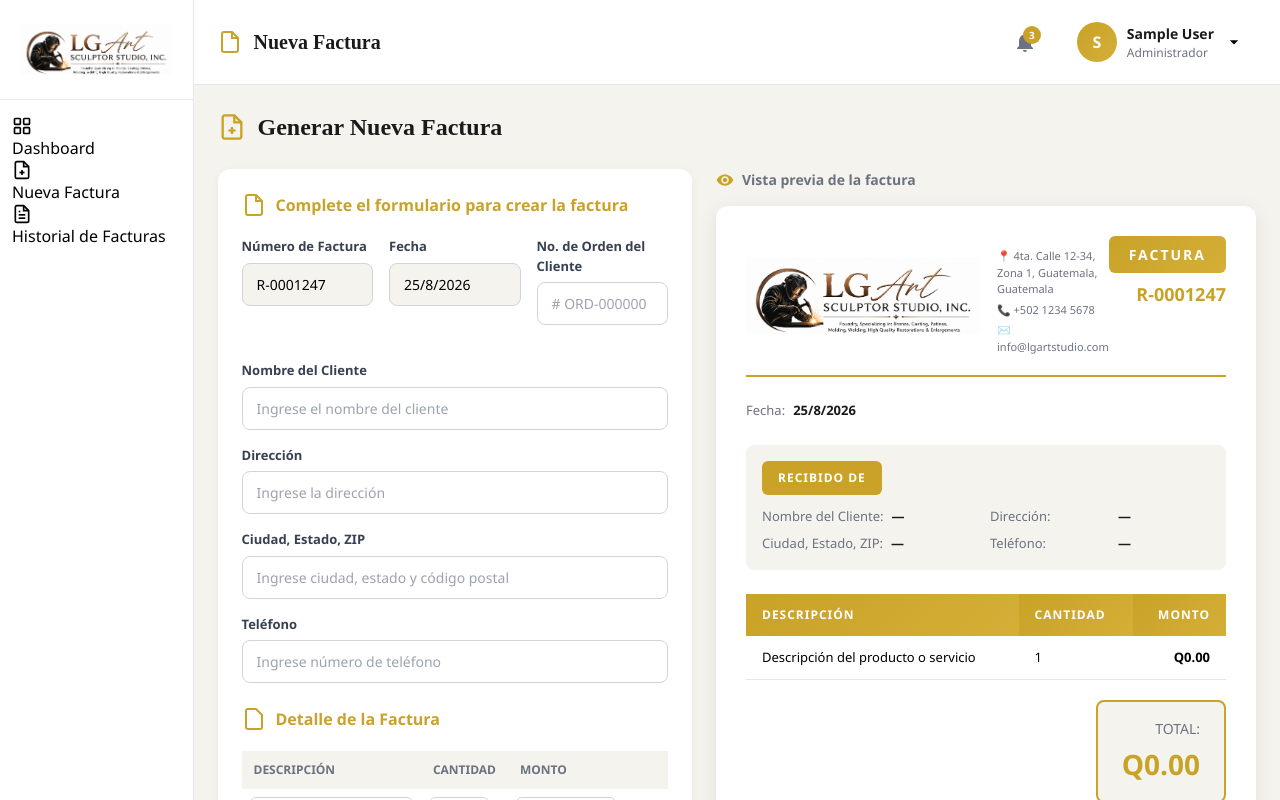
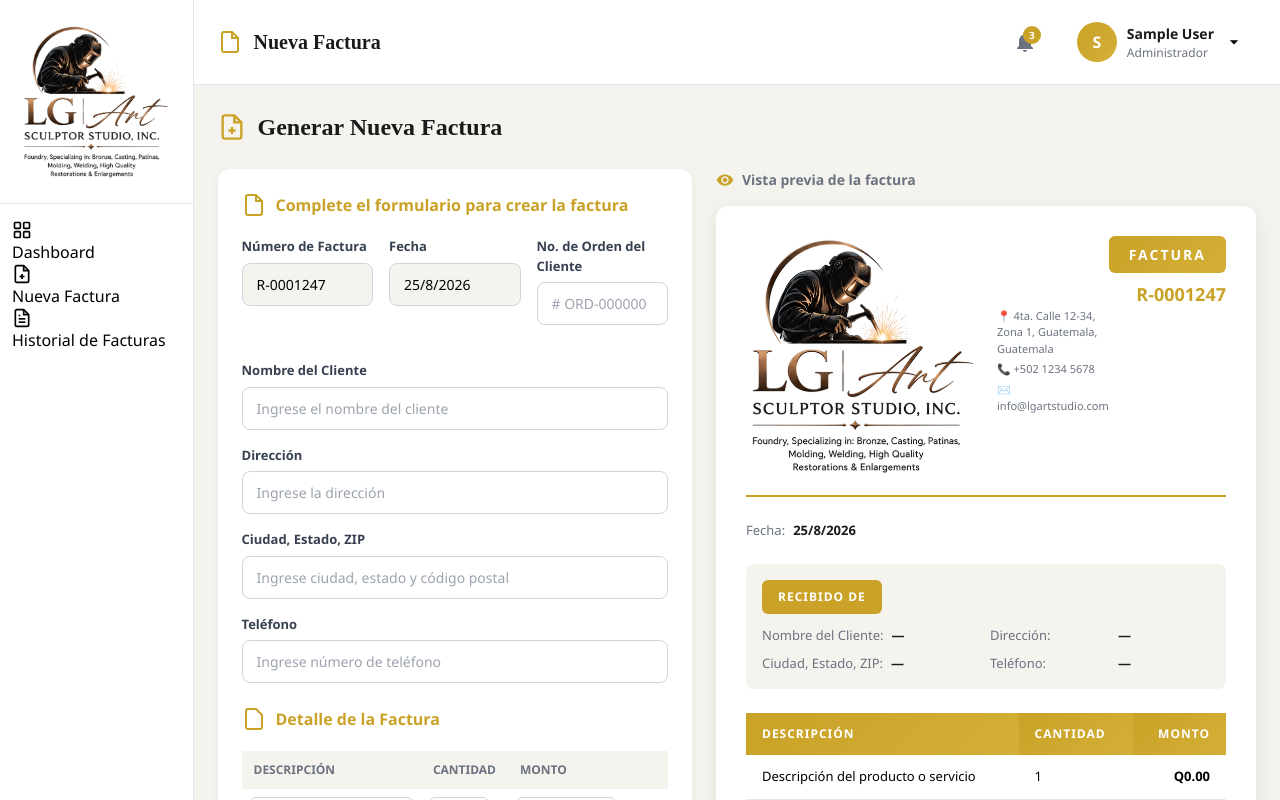
Before and after one commit to garcialu0811-sys/Factura, a Next.js app: page /invoices/new in a window 1280 px wide. Shown: the top 800 px of the page. Built offline with nearby package versions, Linux system fonts and the light colour scheme; no server answers; the database is empty; sample sign-in values are in the browser's storage.

Commit message:
Use logo-login.png everywhere

```diff
--- a/app/invoices/[id]/page.tsx
+++ b/app/invoices/[id]/page.tsx
@@ -93,7 +93,7 @@
 
     // Add logo image
     const logoImg = new Image()
-    logoImg.src = '/logo.png'
+    logoImg.src = '/logo-login.png'
     await new Promise((resolve) => {
       logoImg.onload = resolve
     })
--- a/components/InvoicePreview.tsx
+++ b/components/InvoicePreview.tsx
@@ -241,7 +241,7 @@
       <div className="preview-header">
         <div className="company-info">
           <div className="company-logo">
-            <img src="/logo.png" alt="LG Art Sculptor Studio" className="invoice-logo" />
+            <img src="/logo-login.png" alt="LG Art Sculptor Studio" className="invoice-logo" />
           </div>
           <div className="company-contact">
             <span>📍 4ta. Calle 12-34, Zona 1, Guatemala, Guatemala</span>
--- a/components/Sidebar.tsx
+++ b/components/Sidebar.tsx
@@ -116,7 +116,7 @@
 
       <div className="logo-section">
         <div className="logo-img-wrapper">
-          <img src="/logo.png" alt="LG Art Sculptor Studio" className="logo-img" />
+          <img src="/logo-login.png" alt="LG Art Sculptor Studio" className="logo-img" />
         </div>
       </div>
 
```
Also changed, not shown: public/logo.png.
